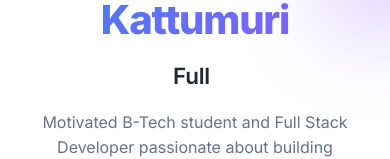
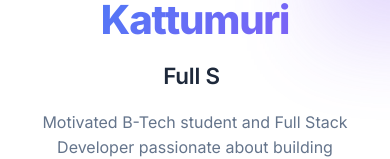
Before and after one commit to KattumuriMadhu/Portfolio, a Next.js app: page / in a window 390 px wide. Shown: the part 496-655 px from the top of the page. Built offline with nearby package versions, Linux system fonts and the light colour scheme; no server answers.

Commit message:
Fix mobile typing animation lag by using requestAnimationFrame and direct DOM mutation

```diff
--- a/components/sections/Hero/Hero.jsx
+++ b/components/sections/Hero/Hero.jsx
@@ -8,43 +8,76 @@ import { useState, useEffect } from "react";
 import styles from "./Hero.module.scss";
 import { ResumeModal } from "@/components/ui/ResumeModal";
 
+import { useRef } from "react";
+
 function TypingAnimation() {
-    const [text, setText] = useState("");
-    const [isTyping, setIsTyping] = useState(true);
-    const fullText = "Full Stack Developer";
+    const textRef1 = useRef(null);
+    const textRef2 = useRef(null);
+    const cursorRef = useRef(null);
+    const [isComplete, setIsComplete] = useState(false);
 
     useEffect(() => {
-        let typingInterval;
-        const startTimeout = setTimeout(() => {
-            let index = 0;
-            typingInterval = setInterval(() => {
-                setText(fullText.slice(0, index + 1));
-                index++;
-                if (index > fullText.length) {
-                    clearInterval(typingInterval);
-                    // Keep cursor for 2s then remove
-                    setTimeout(() => setIsTyping(false), 2000);
+        const fullText1 = "Full Stack ";
+        const fullText2 = "Developer";
+        const delay = 1000;
+        const speed = 70; // Faster, smoother typing
+
+        let startTime = null;
+        let animationFrame;
+
+        const tick = (timestamp) => {
+            if (!startTime) startTime = timestamp;
+            const elapsed = timestamp - startTime;
+
+            if (elapsed > delay) {
+                const totalChars = Math.floor((elapsed - delay) / speed);
+
+                if (totalChars <= fullText1.length) {
+                    if (textRef1.current) {
+                        textRef1.current.textContent = fullText1.slice(0, totalChars);
+                    }
+                } else if (totalChars <= fullText1.length + fullText2.length) {
+                    if (textRef1.current && textRef1.current.textContent !== fullText1) {
+                        textRef1.current.textContent = fullText1;
+                    }
+                    if (textRef2.current) {
+                        textRef2.current.textContent = fullText2.slice(0, totalChars - fullText1.length);
+                    }
+                    if (cursorRef.current) {
+                        cursorRef.current.classList.add(styles['gradient-cursor']);
+                    }
+                } else {
+                    if (textRef2.current && textRef2.current.textContent !== fullText2) {
+                        textRef2.current.textContent = fullText2;
+                    }
+                    setIsComplete(true);
+                    return; // Stop animation
                 }
-            }, 100);
-        }, 1000); // 1s delay as requested
+            }
+            animationFrame = requestAnimationFrame(tick);
+        };
 
-        return () => {
-            clearTimeout(startTimeout);
-            if (typingInterval) clearInterval(typingInterval);
-        };
+        animationFrame = requestAnimationFrame(tick);
+
+        return () => cancelAnimationFrame(animationFrame);
     }, []);
+
+    useEffect(() => {
+        if (isComplete) {
+            const timeout = setTimeout(() => {
+                if (cursorRef.current) {
+                    cursorRef.current.style.display = 'none';
+                }
+            }, 2000);
+            return () => clearTimeout(timeout);
+        }
+    }, [isComplete]);
 
     return (
         <>
-            {text.slice(0, 11)}
-            {text.length > 11 && (
-                <span className={styles.highlight}>{text.slice(11)}</span>
-            )}
-            {isTyping && (
-                <span
-                    className={`${styles.cursor} ${text.length > 11 ? styles['gradient-cursor'] : ''}`}
-                ></span>
-            )}
+            <span ref={textRef1}></span>
+            <span ref={textRef2} className={styles.highlight}></span>
+            <span ref={cursorRef} className={styles.cursor}></span>
         </>
     );
 }
```
